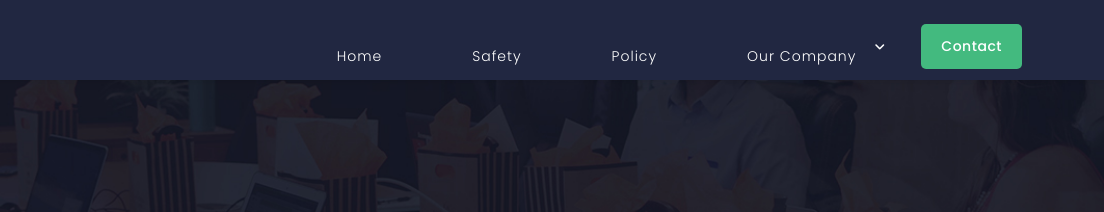
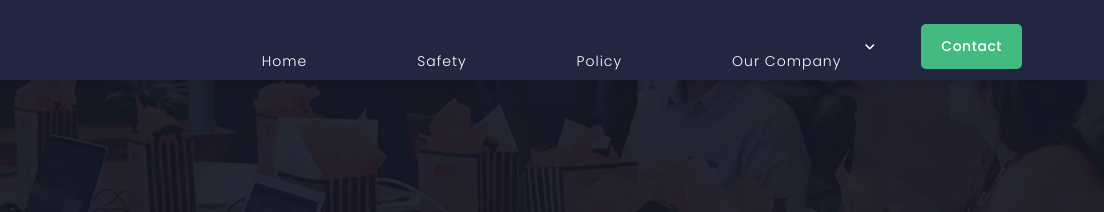
Before and after one commit to nrlmdhah/jayapadubersatu, a plain HTML site: page about-us.html in a window 1280 px wide. Shown: the top 212 px of the page, 176-1280 px from the left. Drawn offline with nearby package versions, Linux system fonts and the light colour scheme; a script that the page names is missing.

Commit message:
Update jaya.css

```diff
--- a/assets/css/jaya.css
+++ b/assets/css/jaya.css
@@ -1,22 +1,4 @@
 
-
-/* ---------------------------------------------
-Table of contents
-------------------------------------------------
-01. font & reset css
-02. reset
-03. global styles
-04. header
-05. banner
-06. features
-07. testimonials
-08. contact
-09. footer
-10. preloader
-11. search
-12. portfolio
-
---------------------------------------------- */
 /*
 ---------------------------------------------
 font & reset css
@@ -674,60 +656,69 @@ header
   }
 }
 
-/* Navigation container */
+/* NAVIGATION CONTAINER */
 .nav {
   display: flex;
-  justify-content: center; /* center menu items horizontally */
+  justify-content: center;
   align-items: center;
   list-style: none;
   margin: 0;
   padding: 0;
-  gap: 10px; /* spacing between menu items */
-  background-color: black; /* or your preferred background */
-}
-
-/* Menu items */
+  gap: 20px;
+  background-color: black;
+}
+
+/* MENU ITEM */
 .nav li {
   position: relative;
-}
-
-/* Links */
+  display: flex;
+  align-items: center;
+}
+
+/* LINK UTAMA */
 .nav a {
   color: white;
   text-decoration: none;
   font-weight: 500;
-  padding: 10px 15px;
-  display: block;
-  transition: 0.3s;
-}
-
-/* Hover effect */
+  padding: 15px 20px;
+  display: inline-block;
+  line-height: 1;
+  transition: color 0.3s;
+}
+
+/* HOVER */
 .nav a:hover {
-  color: #f0c040; /* or any color you like */
-}
-
-/* Submenu (dropdown) */
+  color: #f0c040;
+}
+
+/* SUBMENU */
 .has-sub .sub-menu {
   display: none;
   position: absolute;
-  background-color: #111;
   top: 100%;
   left: 0;
+  background-color: #111;
+  list-style: none;
   padding: 0;
   margin: 0;
-  list-style: none;
   min-width: 160px;
-  z-index: 99;
-}
-
+  z-index: 999;
+}
+
+/* TUNJUK SUBMENU BILA HOVER */
 .has-sub:hover .sub-menu {
   display: block;
 }
 
-/* Submenu items */
+/* ITEM SUBMENU */
+.sub-menu li {
+  width: 100%;
+}
+
 .sub-menu li a {
-  padding: 10px 20px;
+  padding: 12px 20px;
   color: white;
+  display: block;
   white-space: nowrap;
 }
 
```
